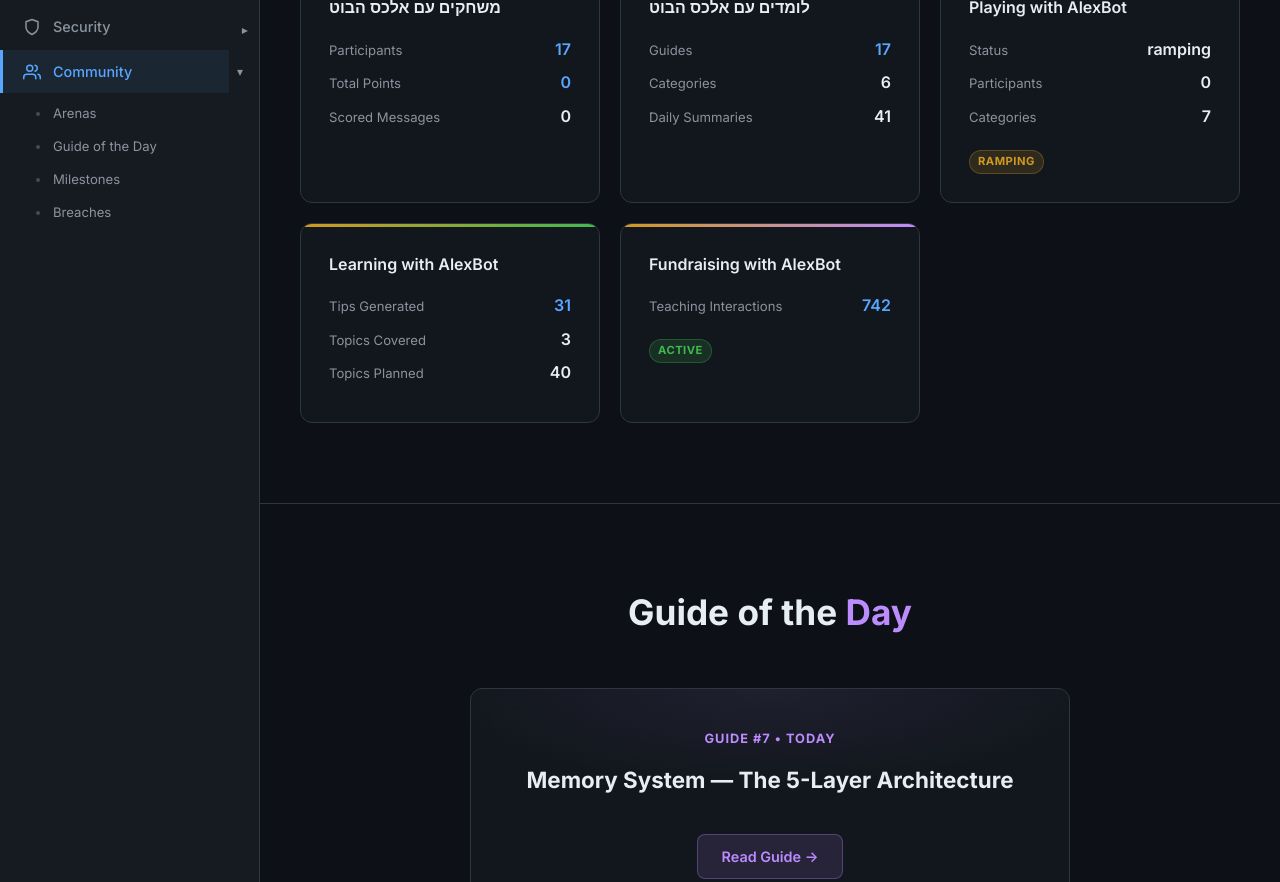
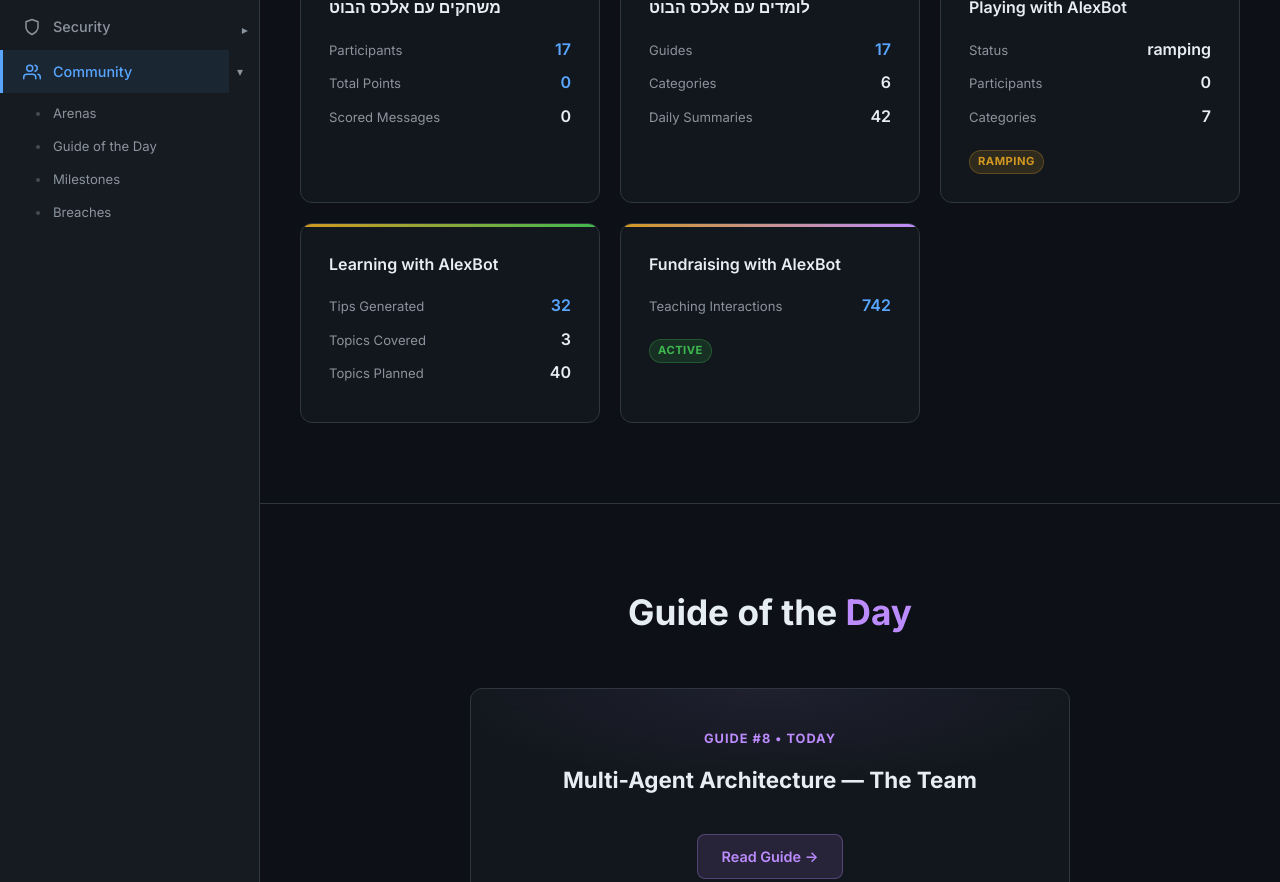
Before and after one commit to alexliv1234/alexbot-public, a Jekyll site: the page built from docs/community.html, in a window 1280 px wide and 1400 px high, scrolled down 450 px. Shown: the part 154-1036 px from the top of the window. Built offline with Jekyll 4.4.1, drawn with Linux system fonts in a browser that asks for light colours; some of the changed text lies outside the part shown.

Commit message:
📊 Auto-update community stats (2026-04-13_05-00)
Hebrew Playing: 17 players /  pts
Guides: 17 published | International: 0 playing

```diff
--- a/docs/assets/groups-data.json
+++ b/docs/assets/groups-data.json
@@ -1,6 +1,6 @@
 {
-  "lastUpdated": "2026-04-12",
-  "timestamp": "2026-04-12T17:00Z",
+  "lastUpdated": "2026-04-13",
+  "timestamp": "2026-04-13T02:00Z",
   "hebrewPlaying": {
     "name": "משחקים עם אלכס הבוט",
     "participants": 17,
@@ -12,7 +12,7 @@
     "name": "לומדים עם אלכס הבוט",
     "guides": 17,
     "categories": 6,
-    "dailySummaries": 41,
+    "dailySummaries": 42,
     "qaExchanges": 3
   },
   "intlPlaying": {
@@ -23,7 +23,7 @@
   },
   "intlLearning": {
     "name": "Learning with AlexBot",
-    "tipsGenerated": 31,
+    "tipsGenerated": 32,
     "topicsCovered": 3,
     "topicsPlanned": 40,
     "deliveryFailures": 1
@@ -53,9 +53,9 @@
     }
   ],
   "guideOfTheDay": {
-    "num": 7,
-    "title": "Memory System — The 5-Layer Architecture",
-    "slug": "07-memory-system"
+    "num": 8,
+    "title": "Multi-Agent Architecture — The Team",
+    "slug": "08-multi-agent"
   },
   "communityMilestones": [
     {
```
